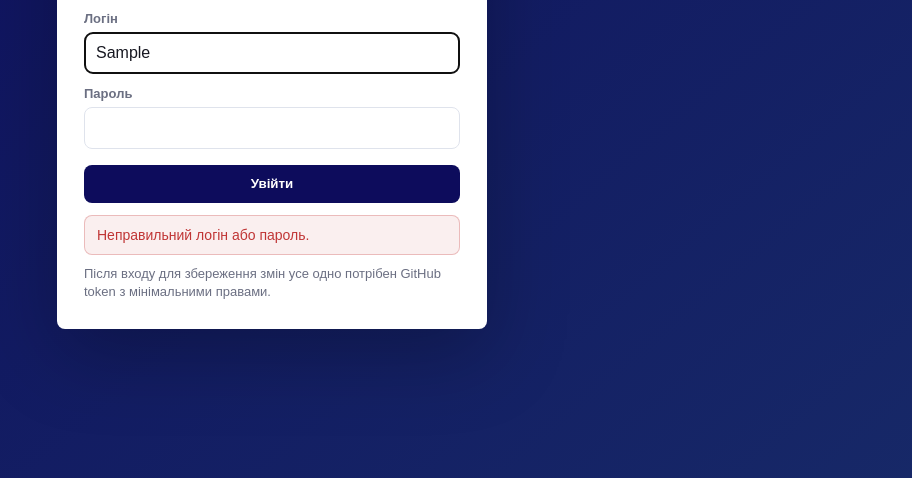
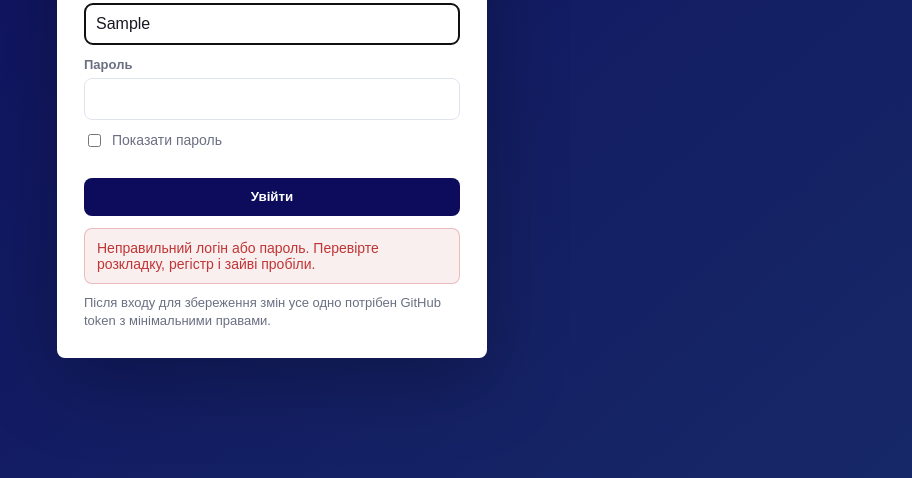
Before and after one commit to Ianitskyi/promedia-subdomains-admin, a plain HTML site: page index.html in a window 1280 px wide. Both pictures are taken after typing "Sample", "Sample123" into the empty fields and a click on the button "Увійти". Shown: the part 322-800 px from the top of the page, without its empty margins (368-1280 px from the left). Drawn offline with Linux system fonts and the light colour scheme.

Commit message:
Make admin login more forgiving

```diff
--- a/css/style.css
+++ b/css/style.css
@@ -15,6 +15,10 @@
 
 * {
   box-sizing: border-box;
+}
+
+[hidden] {
+  display: none !important;
 }
 
 body {
@@ -62,6 +66,10 @@ a {
 .login-submit {
   width: 100%;
   margin-top: 16px;
+}
+
+.login-check {
+  margin-bottom: 0;
 }
 
 .login-error {
--- a/index.html
+++ b/index.html
@@ -4,9 +4,10 @@
 <meta charset="utf-8" />
 <meta name="viewport" content="width=device-width, initial-scale=1" />
 <meta name="robots" content="noindex,nofollow" />
+<meta http-equiv="Cache-Control" content="no-store" />
 <title>ProMedia Subdomains Admin</title>
 <meta name="description" content="Internal editor for ProMedia GitHub-hosted subdomain content." />
-<link rel="stylesheet" href="css/style.css?v=20260729-login" />
+<link rel="stylesheet" href="css/style.css?v=20260729-login2" />
 </head>
 <body>
 <section class="login-screen" id="login-screen">
@@ -21,6 +22,10 @@
     <label class="field">
       <span>Пароль</span>
       <input id="admin-password" type="password" autocomplete="current-password" />
+    </label>
+    <label class="check login-check">
+      <input id="show-admin-password" type="checkbox" />
+      <span>Показати пароль</span>
     </label>
     <button class="btn primary login-submit" type="submit">Увійти</button>
     <div class="login-error" id="login-error" hidden></div>
@@ -118,6 +123,6 @@
 </main>
 </div>
 
-<script src="js/app.js?v=20260729-login"></script>
+<script src="js/app.js?v=20260729-login2"></script>
 </body>
 </html>
--- a/js/app.js
+++ b/js/app.js
@@ -44,6 +44,7 @@ const els = {
   loginForm: $("login-form"),
   adminLogin: $("admin-login"),
   adminPassword: $("admin-password"),
+  showAdminPassword: $("show-admin-password"),
   loginError: $("login-error"),
   appRoot: $("app-root"),
   tokenInput: $("token-input"),
@@ -110,12 +111,12 @@ async function handleLogin(event) {
   event.preventDefault();
 
   const username = els.adminLogin.value.trim();
-  const password = els.adminPassword.value;
+  const password = els.adminPassword.value.trim();
 
   try {
     const passwordHash = await sha256Hex(password);
     if (username !== ADMIN_USERNAME || passwordHash !== ADMIN_PASSWORD_HASH) {
-      showLogin("Неправильний логін або пароль.");
+      showLogin("Неправильний логін або пароль. Перевірте розкладку, регістр і зайві пробіли.");
       return;
     }
 
@@ -458,6 +459,9 @@ function logoutAdmin() {
 
 function bindEvents() {
   els.loginForm.addEventListener("submit", handleLogin);
+  els.showAdminPassword.addEventListener("change", () => {
+    els.adminPassword.type = els.showAdminPassword.checked ? "text" : "password";
+  });
   els.tokenSaveBtn.addEventListener("click", testToken);
   els.tokenClearBtn.addEventListener("click", clearToken);
   els.logoutBtn.addEventListener("click", logoutAdmin);
```
